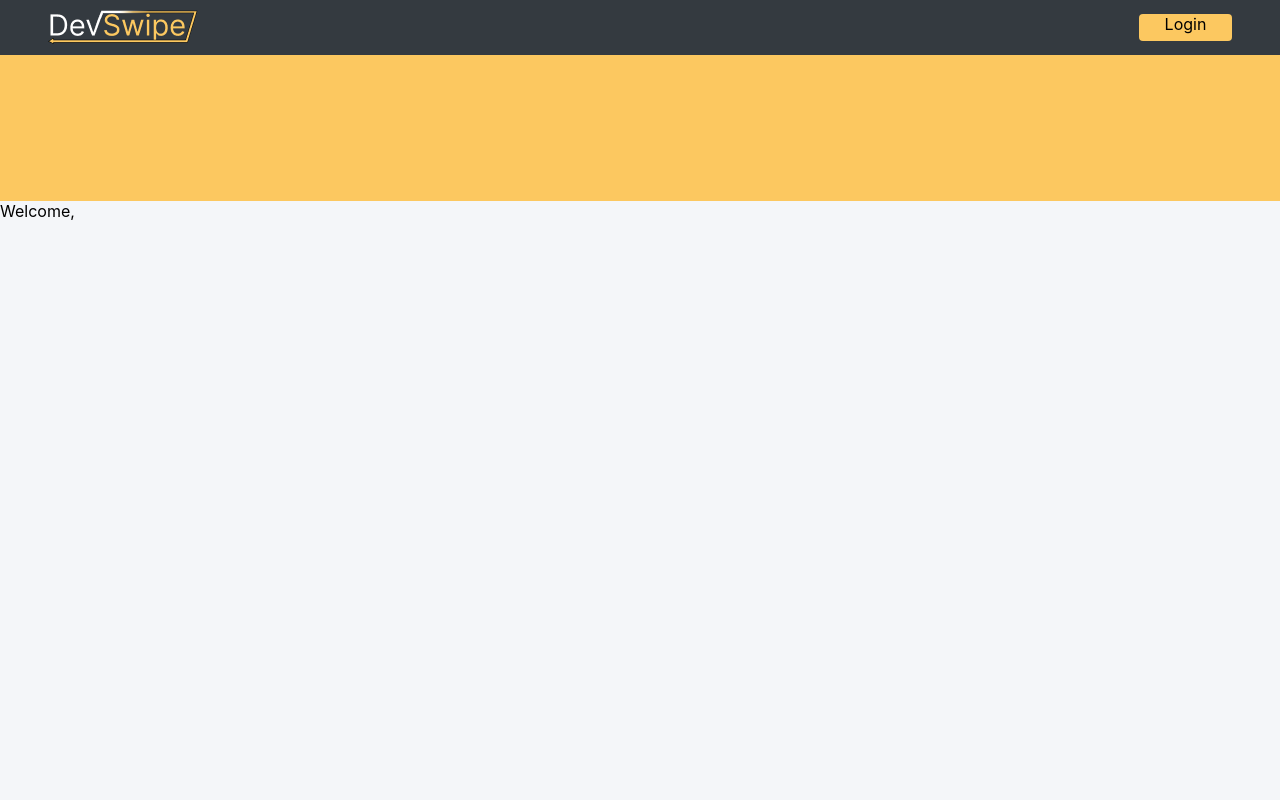
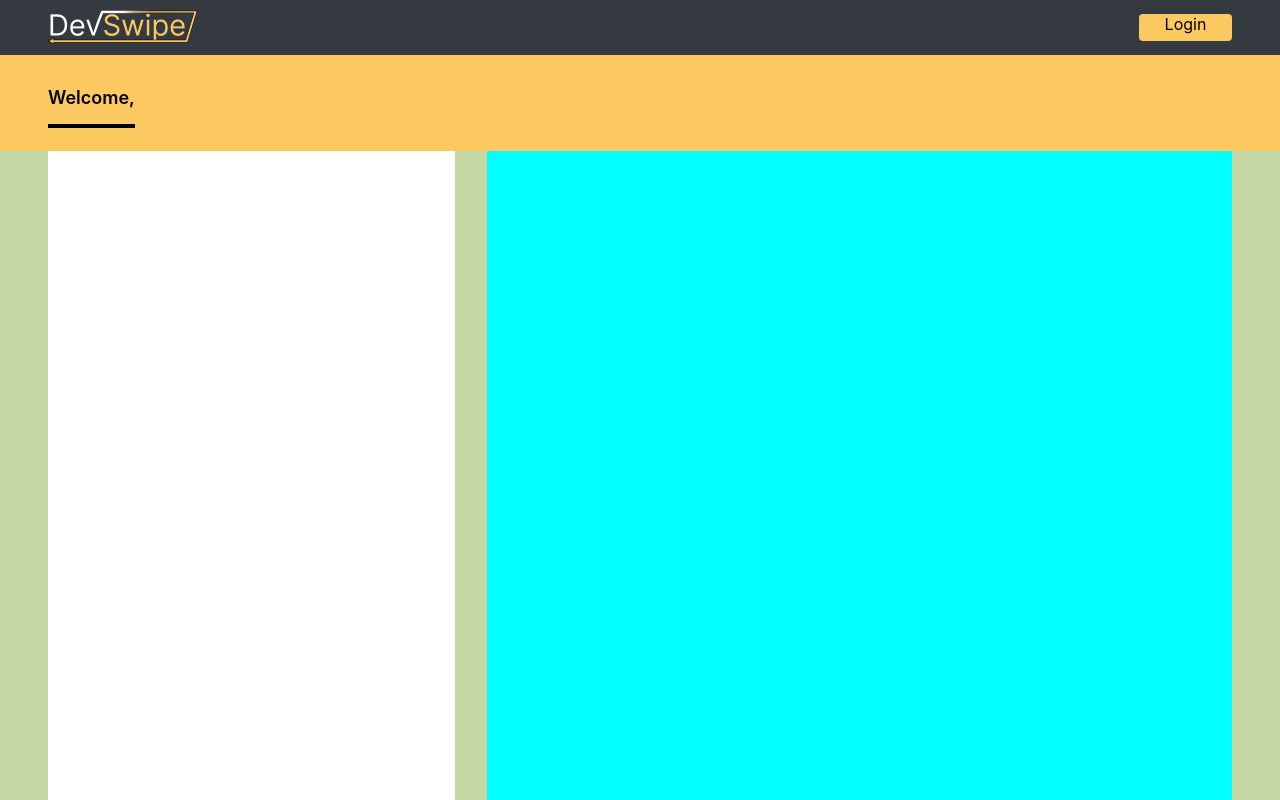
Before and after one commit to Majed-Habli/DevVibe, a React (Create React App) app in the folder Front-End-Website/dev-swipe-web/: page /dashboard in a window 1280 px wide. Built offline with nearby package versions, Linux system fonts and the light colour scheme.

Commit message:
Client-Web <> Added styling for the dashboard page.

```diff
--- a/Front-End-Website/dev-swipe-web/src/pages/dashboard/dashboard.module.css
+++ b/Front-End-Website/dev-swipe-web/src/pages/dashboard/dashboard.module.css
@@ -0,0 +1,47 @@
+*{
+    margin: 0;
+    padding: 0;
+    box-sizing: border-box;
+}
+
+.page_container{
+    width: 100%;
+    height: 100%;
+    /* background-color: aqua; */
+}
+
+.page_header{
+    width: 100%;
+    height: 146px;
+    padding: 2rem 3rem;
+    background-color: #FCC860;
+}
+
+.statement{
+    width: fit-content;
+    font-size: 18px;
+    font-weight: 600;
+    padding-bottom: 1rem;
+    border-bottom: 4px solid black;
+}
+
+.component_container{
+    width: 100%;
+    height: 100%;
+    background-color: transparent;
+    margin-top: -50px;
+    padding: 0 3rem;
+    display: flex;
+    column-gap: 2rem;
+    background-color: #c6d8a5;
+}
+
+.component_container_left{
+    flex: 1;
+    background-color: #fff;
+}
+
+.component_container_right{
+    flex: 1.83;
+    background-color: aqua;
+}
--- a/Front-End-Website/dev-swipe-web/src/utils/pagelayout/dashboardLayout/dashboardLayout.jsx
+++ b/Front-End-Website/dev-swipe-web/src/utils/pagelayout/dashboardLayout/dashboardLayout.jsx
@@ -11,9 +11,9 @@ const DashboardLayoout = () => {
                 <Navbar/>
             </div>
             <div className={styles.outlet_parent}>
-                <div className={styles.page_header}>
+                {/* <div className={styles.page_header}>
 
-                </div>
+                </div> */}
                 <Outlet/>
             </div>
         </div>
--- a/Front-End-Website/dev-swipe-web/src/utils/pagelayout/dashboardLayout/dashboardLayout.module.css
+++ b/Front-End-Website/dev-swipe-web/src/utils/pagelayout/dashboardLayout/dashboardLayout.module.css
@@ -23,9 +23,3 @@
     height: 100%;
     background-color: #F4F6F9;
 }
-
-.page_header{
-    width: 100%;
-    height: 146px;
-    background-color: #FCC860;
-}
```
